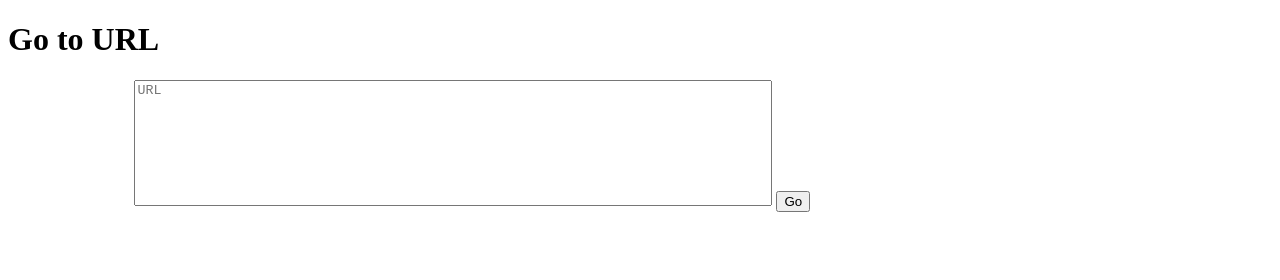
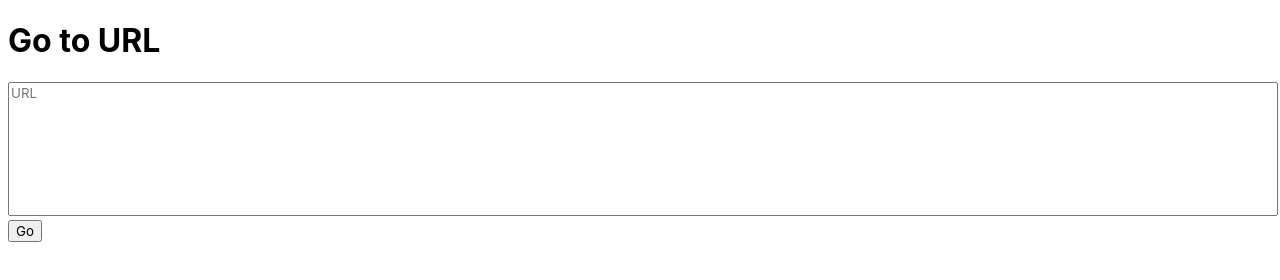
Before and after one commit to dropdb220/gotourl, a plain HTML site: page index.html in a window 1280 px wide. Drawn offline with Linux system fonts and the light colour scheme.

Commit message:
Update index.html

```diff
--- a/index.html
+++ b/index.html
@@ -5,10 +5,12 @@
     <title>Go to URL</title>
     <meta name="viewport" content="width=device-width, initial-scale=1.0">
     <style>
+        * {
+            font-family: -apple-system, "BlinkMacSystemFont", "Helvetica Neue", Helvetica, Arial, Roboto, sans-serif;
+        }
         #input {
             resize: none;
-            width: 50%;
-            margin-left: 10%;
+            width: 100%;
         }
     </style>
     <script type="text/javascript">
```
